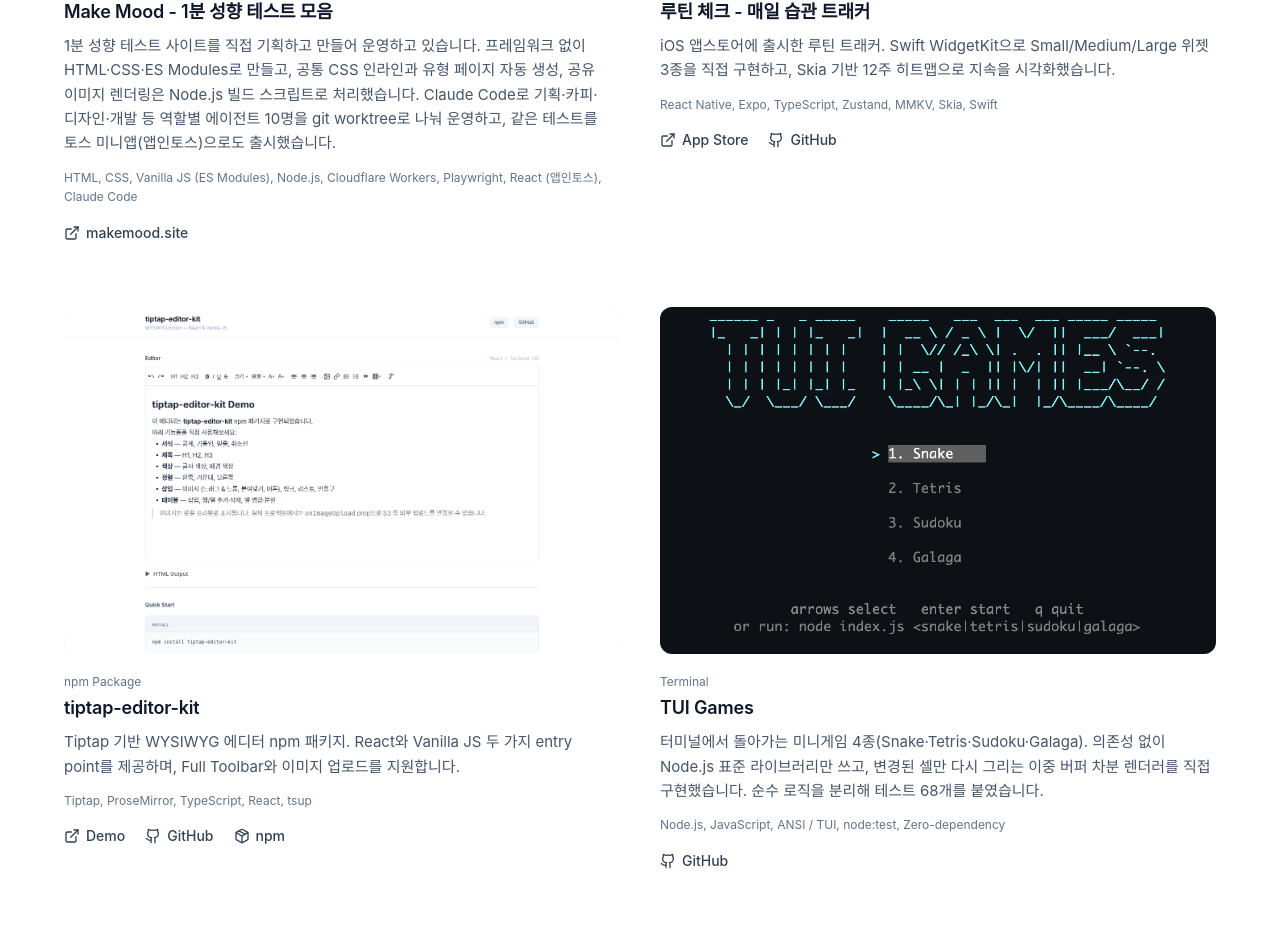
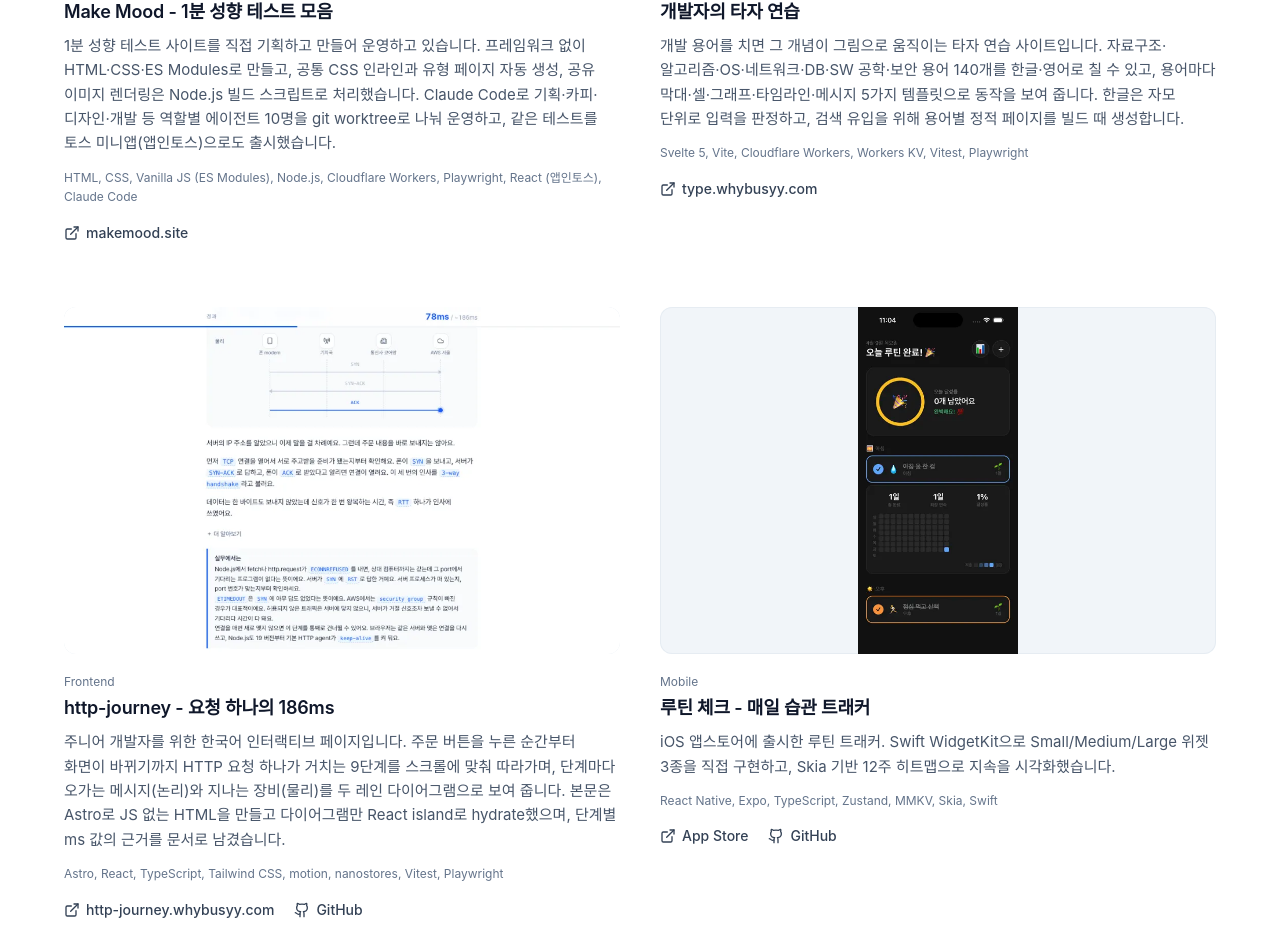
Before and after one commit to WhyBusyy/portfolio, a Next.js app: page / in a window 1280 px wide. Shown: the part 7411-8344 px from the top of the page. Built offline with nearby package versions, Linux system fonts and the light colour scheme; a web font is replaced by a local one.

Commit message:
feat: 사이드 프로젝트에 개발자의 타자 연습·http-journey 추가
projects 상세 페이지의 미사용 Link import도 정리

```diff
--- a/src/app/projects/[slug]/page.tsx
+++ b/src/app/projects/[slug]/page.tsx
@@ -1,6 +1,5 @@
 import { Metadata } from "next";
 import { notFound } from "next/navigation";
-import Link from "next/link";
 import { projects, getProjectBySlug, getAdjacentProjects } from "@/data/projects";
 import ProjectDetailClient from "./ProjectDetailClient";
 
--- a/src/components/SideProjects.tsx
+++ b/src/components/SideProjects.tsx
@@ -6,6 +6,8 @@ import {
   Package,
   Gamepad2,
   GitMerge,
+  Keyboard,
+  Route,
 } from "lucide-react";
 import type { LucideIcon } from "lucide-react";
 import Image from "next/image";
@@ -46,6 +48,46 @@ const sideProjects: SideProject[] = [
     screenshot: "/makemood-v2.webp",
     category: "Web Service",
     icon: Globe,
+  },
+  {
+    title: "개발자의 타자 연습",
+    description:
+      "개발 용어를 치면 그 개념이 그림으로 움직이는 타자 연습 사이트입니다. 자료구조·알고리즘·OS·네트워크·DB·SW 공학·보안 용어 140개를 한글·영어로 칠 수 있고, 용어마다 막대·셀·그래프·타임라인·메시지 5가지 템플릿으로 동작을 보여 줍니다. 한글은 자모 단위로 입력을 판정하고, 검색 유입을 위해 용어별 정적 페이지를 빌드 때 생성합니다.",
+    techStack: [
+      "Svelte 5",
+      "Vite",
+      "Cloudflare Workers",
+      "Workers KV",
+      "Vitest",
+      "Playwright",
+    ],
+    github: null,
+    demo: "https://type.whybusyy.com",
+    demoLabel: "type.whybusyy.com",
+    screenshot: "/whybusyy-type.webp",
+    category: "Web Service",
+    icon: Keyboard,
+  },
+  {
+    title: "http-journey - 요청 하나의 186ms",
+    description:
+      "주니어 개발자를 위한 한국어 인터랙티브 페이지입니다. 주문 버튼을 누른 순간부터 화면이 바뀌기까지 HTTP 요청 하나가 거치는 9단계를 스크롤에 맞춰 따라가며, 단계마다 오가는 메시지(논리)와 지나는 장비(물리)를 두 레인 다이어그램으로 보여 줍니다. 본문은 Astro로 JS 없는 HTML을 만들고 다이어그램만 React island로 hydrate했으며, 단계별 ms 값의 근거를 문서로 남겼습니다.",
+    techStack: [
+      "Astro",
+      "React",
+      "TypeScript",
+      "Tailwind CSS",
+      "motion",
+      "nanostores",
+      "Vitest",
+      "Playwright",
+    ],
+    github: "https://github.com/WhyBusyy/http-journey",
+    demo: "https://http-journey.whybusyy.com",
+    demoLabel: "http-journey.whybusyy.com",
+    screenshot: "/http-journey.webp",
+    category: "Frontend",
+    icon: Route,
   },
   {
     title: "루틴 체크 - 매일 습관 트래커",
```
Also changed, not shown: public/http-journey.webp (added), public/whybusyy-type.webp (added).
